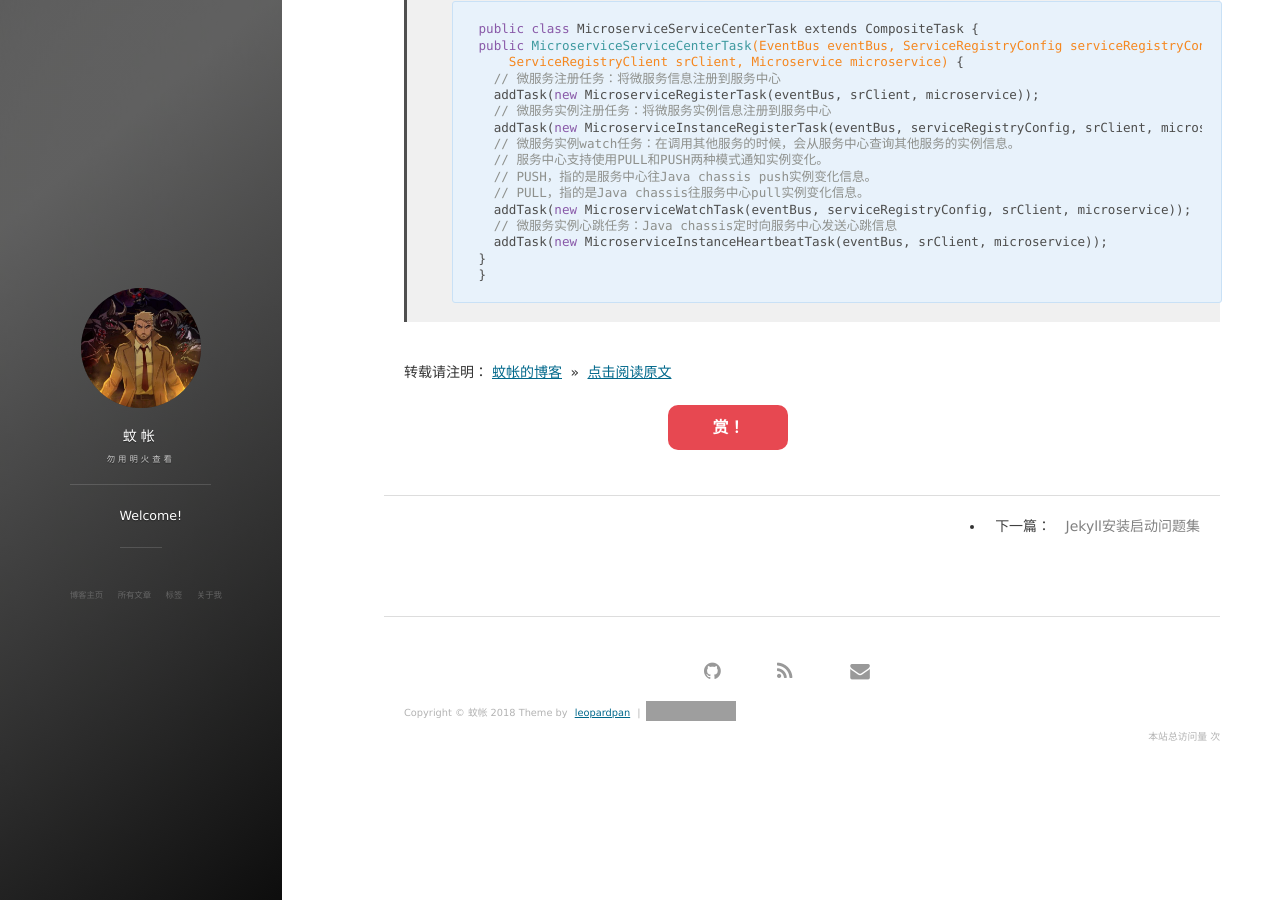
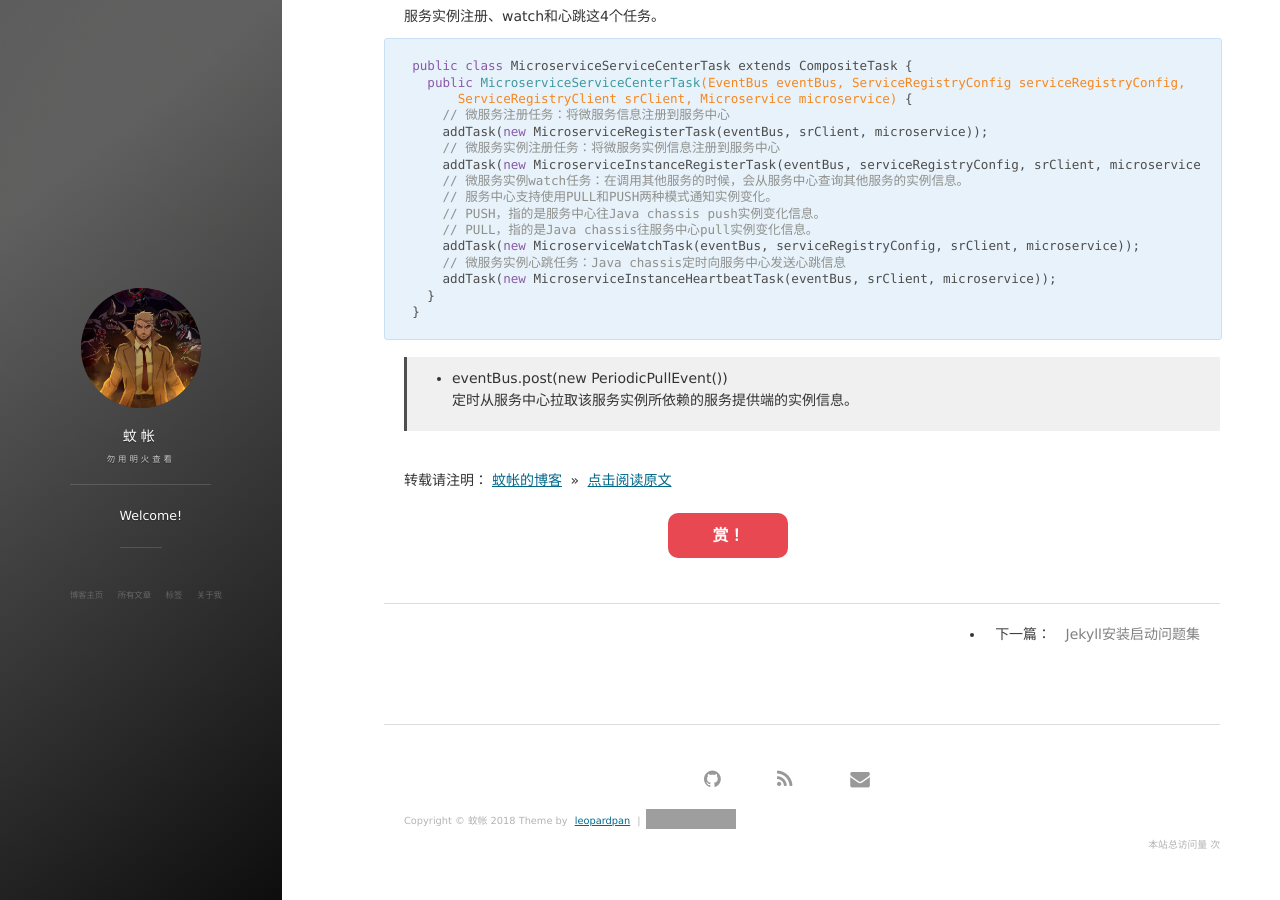
Before and after one commit to NevilleYeung/NevilleYeung.github.io, a Jekyll site: the page built from _posts/2018-07-15-ServiceComb-CodeAnalysis-JavaChassis-startup.md, in a window 1280 px wide and 900 px high, scrolled down 9975 px. Built offline with Jekyll 4.4.1, drawn with Linux system fonts in a browser that asks for light colours; nearby versions of some CDN libraries; comment, search, counter and statistics services are not loaded; grey boxes are pictures that could not be loaded.

Commit message:
修正格式异常和安全警告

````diff
--- a/_posts/2018-07-15-ServiceComb-CodeAnalysis-JavaChassis-startup.md
+++ b/_posts/2018-07-15-ServiceComb-CodeAnalysis-JavaChassis-startup.md
@@ -459,6 +459,7 @@ public class RemoteServiceRegistry extends AbstractServiceRegistry {
 ```
 从上面的代码可以看出，这两个定时任务分别是serviceCenterTask和eventBus.post(new PeriodicPullEvent())。
 >* serviceCenterTask
+
 serviceCenterTask会调用MicroserviceServiceCenterTask的任务。而MicroserviceServiceCenterTask则会发起微服务注册、服务实例注册、watch和心跳这4个任务。
 ```
 public class MicroserviceServiceCenterTask extends CompositeTask {
@@ -479,6 +480,8 @@ public class MicroserviceServiceCenterTask extends CompositeTask {
 }
 ```
 
+>* eventBus.post(new PeriodicPullEvent())
+定时从服务中心拉取该服务实例所依赖的服务提供端的实例信息。
 
 
 <br>
````
Also changed, not shown: Gemfile.lock.
